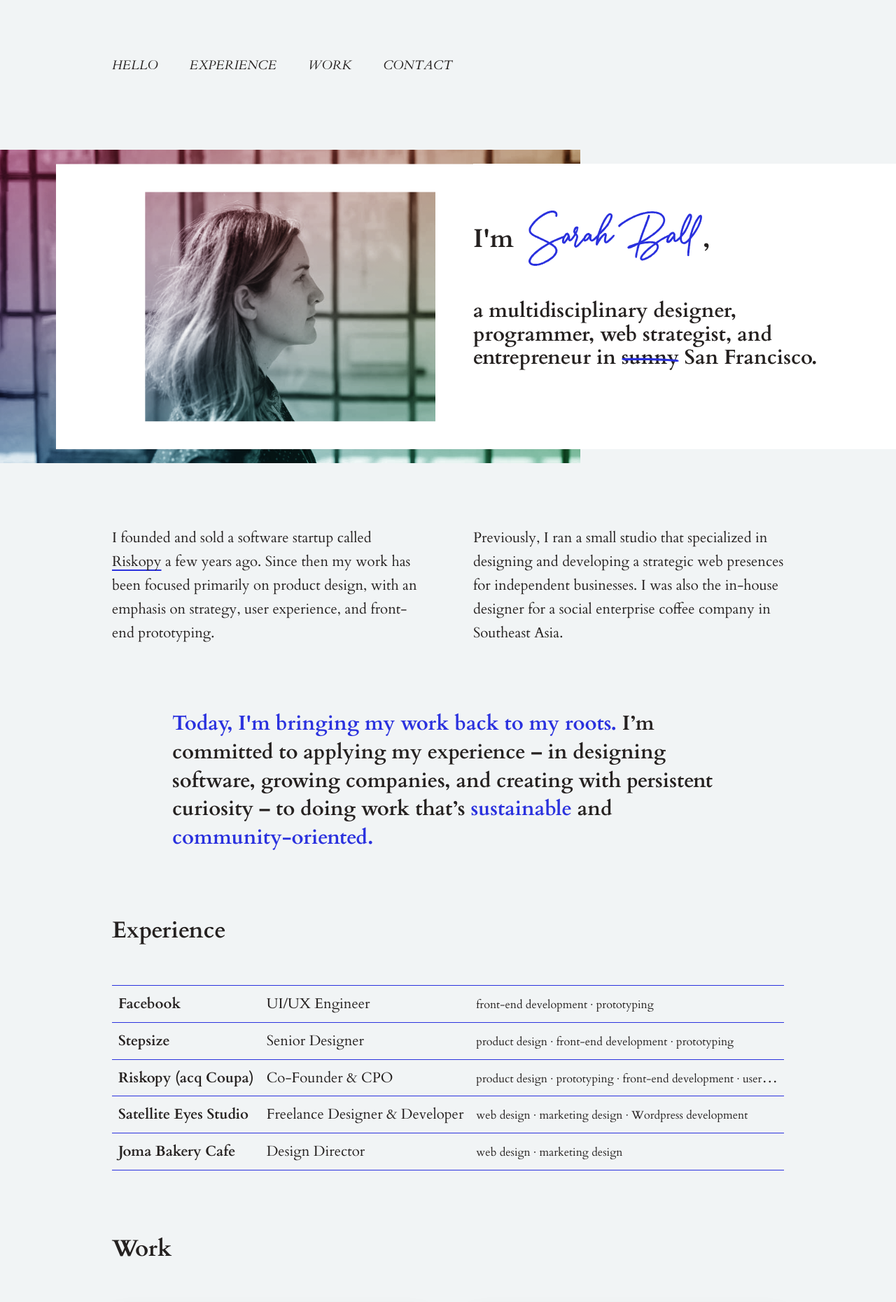
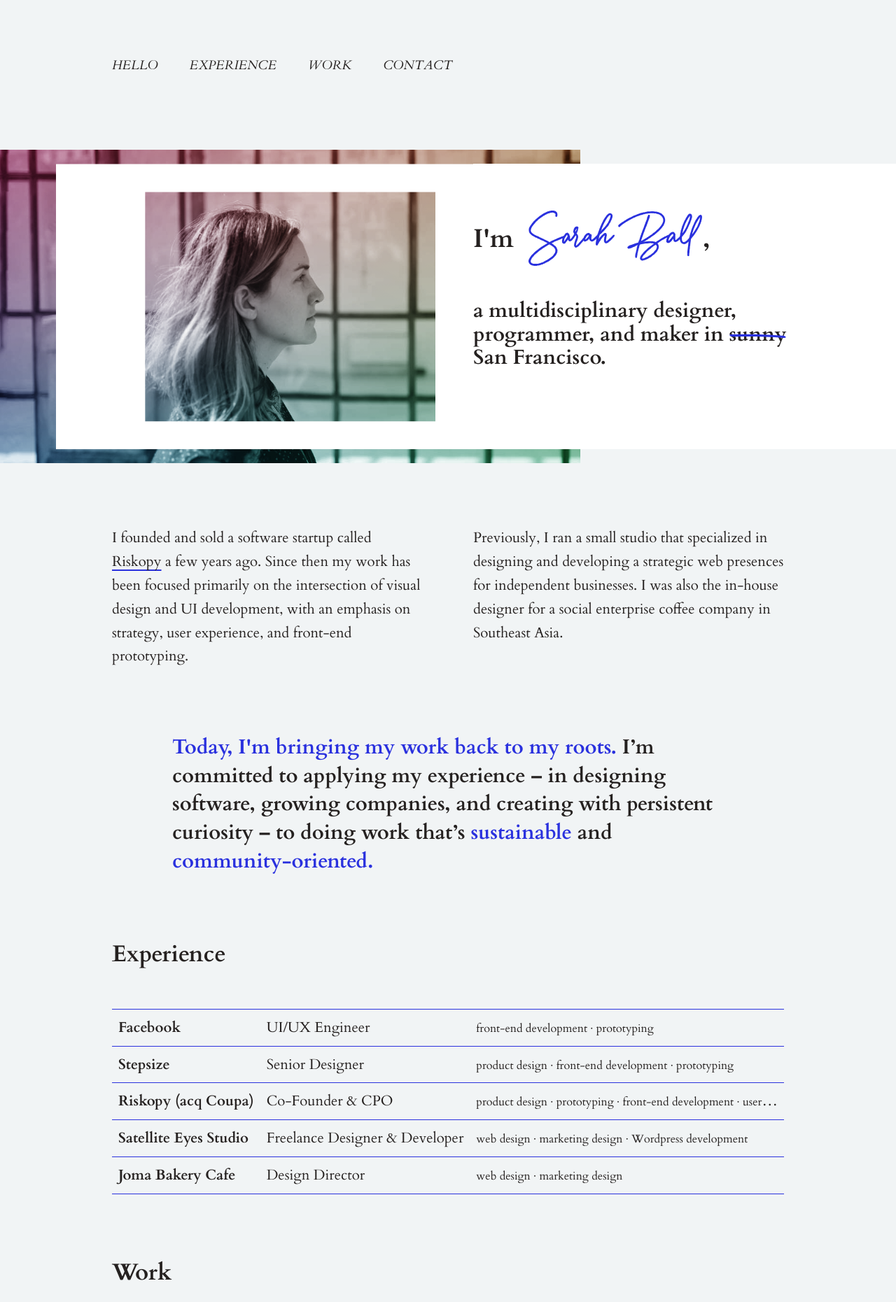
Before and after one commit to sarahball/sarahbco, a Jekyll site: the page built from index.html, in a window 1280 px wide. Shown: the top 1861 px of the page at 70% size. Built offline with Jekyll 4.4.1, drawn with Linux system fonts in a browser that asks for light colours; comment, search, counter and statistics services are not loaded.

Commit message:
quick update

```diff
--- a/_includes/intro.html
+++ b/_includes/intro.html
@@ -7,7 +7,7 @@
 		<h1 class="a">I'm</h1>
 		<div class="b"></div>
 		<h1 class="c">,</h1>
-		<h3 class="d">a multidisciplinary designer, programmer, web strategist, and entrepreneur in <span class="h3 strike">sunny</span> <span class="h3">San Francisco.</span></h3>
+		<h3 class="d">a multidisciplinary designer, programmer, and maker in <span class="h3 strike">sunny</span> <span class="h3">San Francisco.</span></h3>
 	</div>
 </section>
 <section id="intro-sub" class="grid">
@@ -17,11 +17,11 @@
 </section>
 
 <section id="hero-sub" class="grid">
-	<h3 class="g_10-p off_1-p">a multidisciplinary designer, programmer, web strategist, and entrepreneur in <span class="h3 strike">sunny</span> <span class="h3">San Francisco.</span></h3>
+	<h3 class="g_10-p off_1-p">a multidisciplinary designer, programmer, and maker in <span class="h3 strike">sunny</span> <span class="h3">San Francisco.</span></h3>
 </section>
 
 <section id="bio" class="grid">
-	<p class="layout-half">I founded and sold a software startup called <a href="https://www.coupa.com/newsworthy/press-releases/coupa-aquires-riskopy/">Riskopy</a> a few years ago. Since then my work has been focused primarily on product design, with an emphasis on strategy, user experience, and front-end prototyping.</p>
+	<p class="layout-half">I founded and sold a software startup called <a href="https://www.coupa.com/newsworthy/press-releases/coupa-aquires-riskopy/">Riskopy</a> a few years ago. Since then my work has been focused primarily on the intersection of visual design and UI development, with an emphasis on strategy, user experience, and front-end prototyping.</p>
 	<p class="layout-half">Previously, I ran a small studio that specialized in designing and developing a strategic web presences for independent businesses. I was also the in-house designer for a social enterprise coffee company in Southeast Asia.</p>
 	<h3 class="layout-nearly-full"><b>Today, I'm bringing my work back to my roots.</b> I’m committed to applying my experience – in designing software, growing companies, and creating with persistent curiosity – to doing work that’s <b>sustainable</b> and <b>community-oriented.</b></h3>
 </section>
--- a/stylesheets/modules/_grid.scss
+++ b/stylesheets/modules/_grid.scss
@@ -193,4 +193,5 @@
 	break-inside: avoid;
 	min-width: 100%;
 	max-width: 100%;
+	padding-bottom: 50px;
 }
--- a/stylesheets/style.css
+++ b/stylesheets/style.css
@@ -821,7 +821,8 @@ header {
 .masonry-container {
   break-inside: avoid;
   min-width: 100%;
-  max-width: 100%; }
+  max-width: 100%;
+  padding-bottom: 50px; }
 
 .svg-title {
   width: 300px;
```
Also changed, not shown: README.md.
